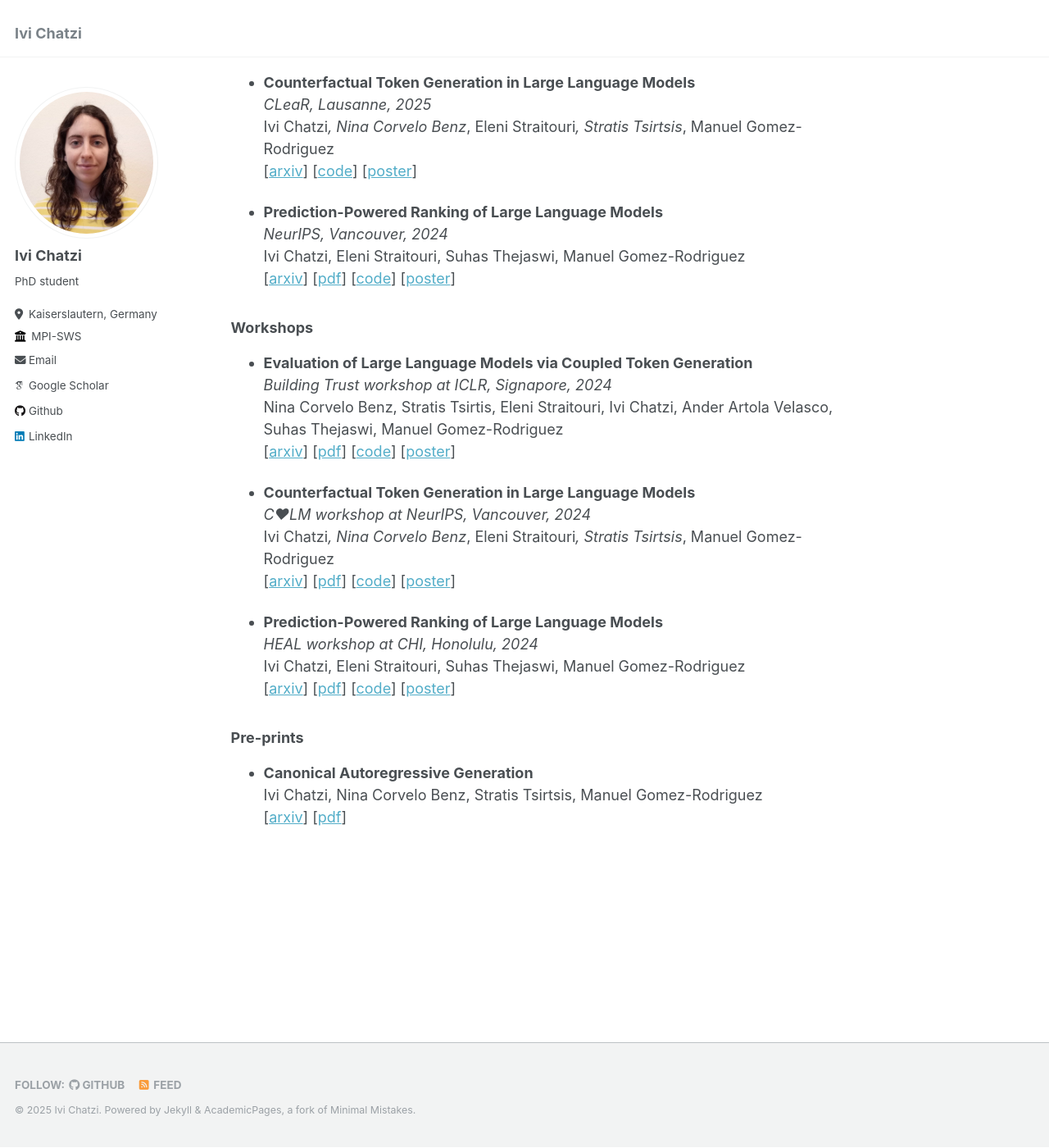
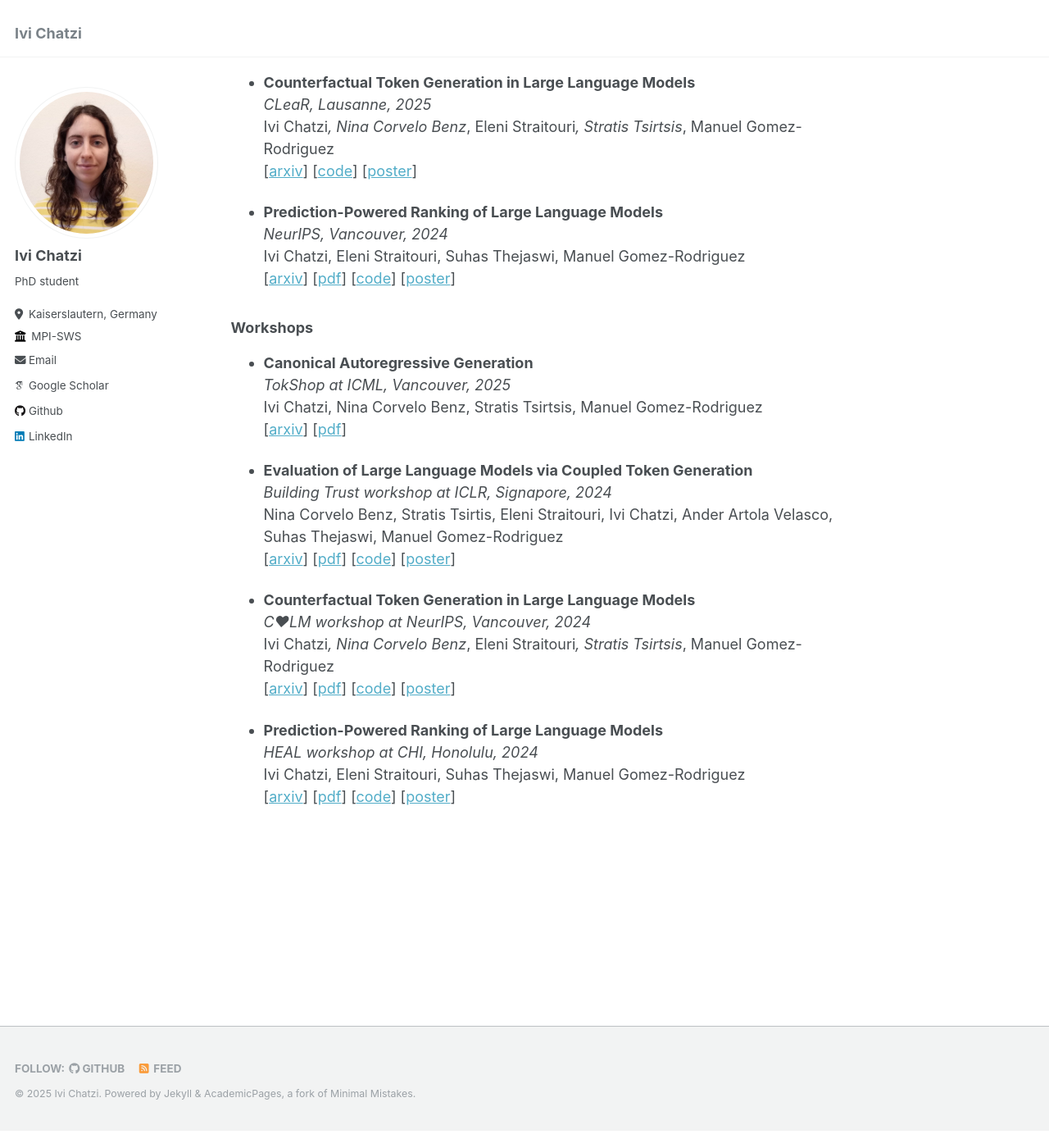
Before and after one commit to Qvapil/Qvapil.github.io, a Jekyll site: the page built from _pages/about.md, in a window 1280 px wide and 1400 px high, scrolled down 402 px. Shown: the whole window at 82% size. Built offline with Jekyll 4.4.1, drawn with Linux system fonts in a browser that asks for light colours; some web fonts are replaced; part of the change alters nothing that is shown.

Commit message:
update publications

```diff
--- a/_pages/about.md
+++ b/_pages/about.md
@@ -50,6 +50,12 @@ Ivi Chatzi, Eleni Straitouri, Suhas Thejaswi, Manuel Gomez-Rodriguez \
 
 ### Workshops
 
+- **Canonical Autoregressive Generation** \
+_TokShop at ICML, Vancouver, 2025_ \
+Ivi Chatzi, Nina Corvelo Benz, Stratis Tsirtsis, Manuel Gomez-Rodriguez \
+[[arxiv](https://www.arxiv.org/abs/2506.06446)]
+[[pdf](https://qvapil.github.io/files/2506.06446v1.pdf)]
+
 - **Evaluation of Large Language Models via Coupled Token Generation** \
 _Building Trust workshop at ICLR, Signapore, 2024_ \
 Nina Corvelo Benz, Stratis Tsirtis, Eleni Straitouri, Ivi Chatzi, Ander Artola Velasco, Suhas Thejaswi, Manuel Gomez-Rodriguez \
@@ -74,9 +80,4 @@ Ivi Chatzi, Eleni Straitouri, Suhas Thejaswi, Manuel Gomez-Rodriguez \
 [[code](https://github.com/Networks-Learning/prediction-powered-ranking)]
 [[poster](https://qvapil.github.io/files/poster_ppr_chi.pdf)]
 
-### Pre-prints
-
-- **Canonical Autoregressive Generation** \
-Ivi Chatzi, Nina Corvelo Benz, Stratis Tsirtsis, Manuel Gomez-Rodriguez \
-[[arxiv](https://www.arxiv.org/abs/2506.06446)]
-[[pdf](https://qvapil.github.io/files/2506.06446v1.pdf)]
+<!-- ### Pre-prints -->
```
